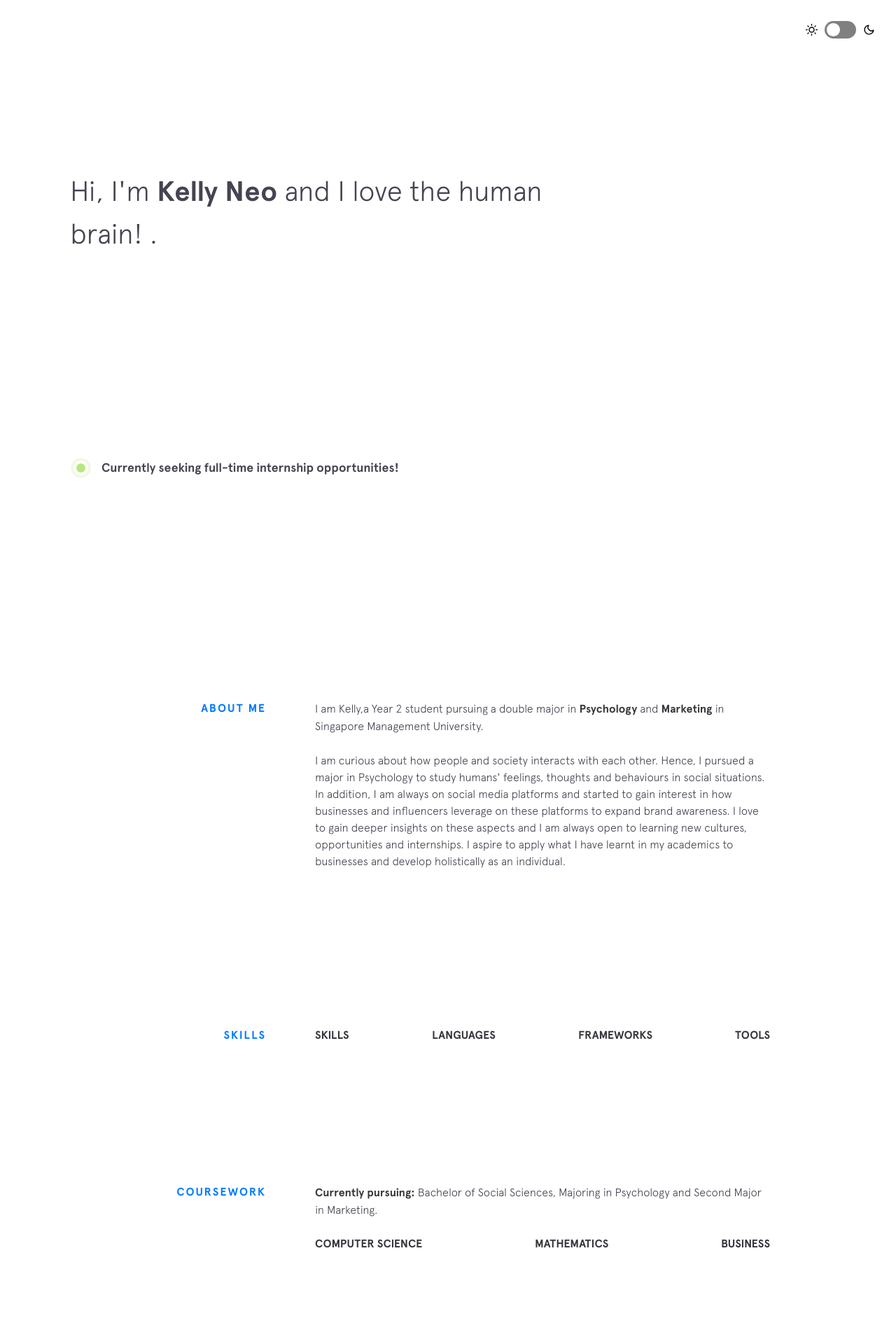
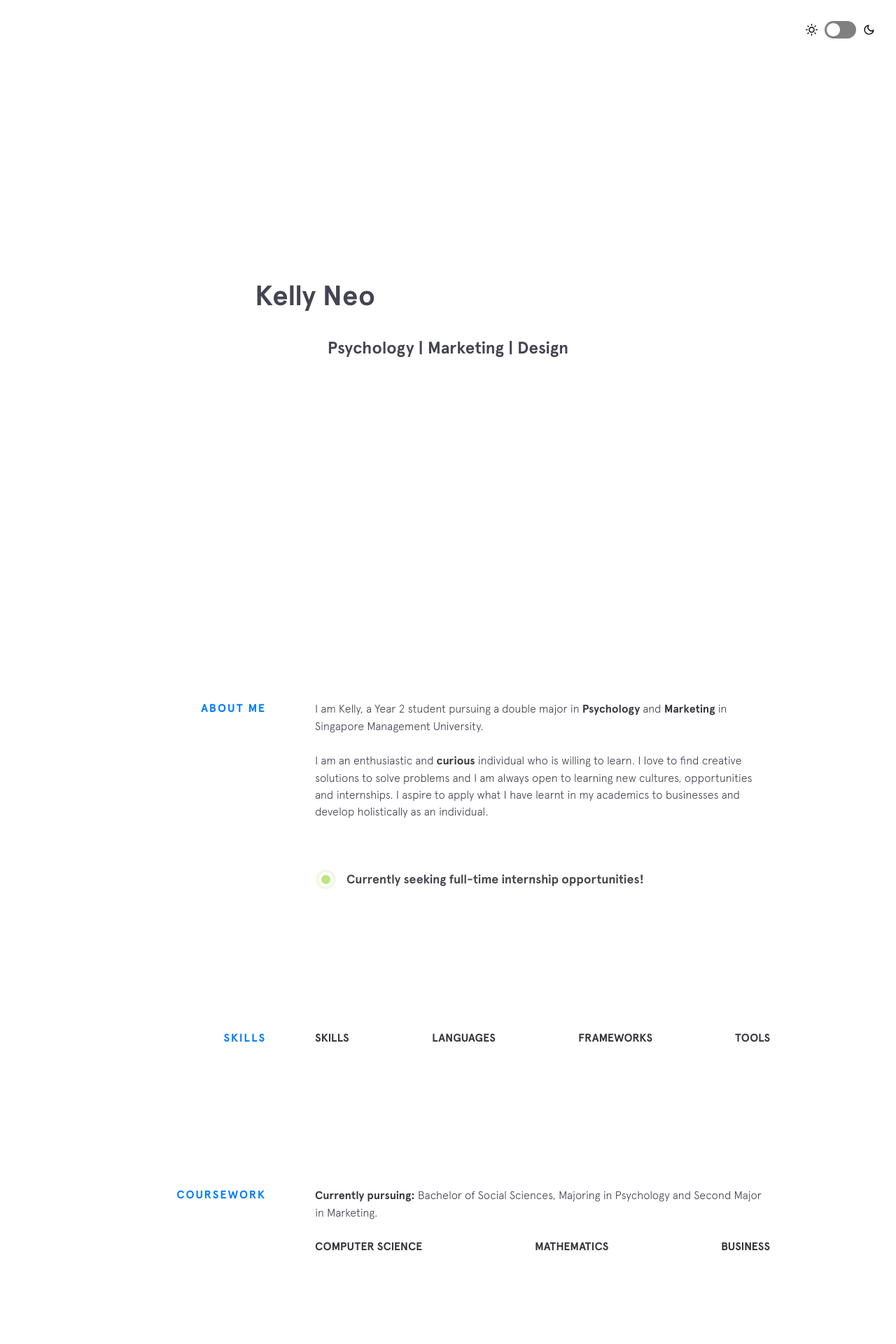
Before and after one commit to keahleh/keahleh.github.io, a Jekyll site: the page built from index.html, in a window 1280 px wide. Shown: the top 1920 px of the page at 70% size. Built offline with Jekyll 4.4.1, drawn with Linux system fonts in a browser that asks for light colours; nearby versions of some CDN libraries.

Commit message:
quick change

```diff
--- a/_includes/background.html
+++ b/_includes/background.html
@@ -20,24 +20,19 @@
     </p> -->
 
     <p>
-      I am Kelly,a Year 2 student pursuing a double major in <strong>Psychology</strong> and <strong>Marketing</strong> in Singapore
+      I am Kelly, a Year 2 student pursuing a double major in <strong>Psychology</strong> and <strong>Marketing</strong> in Singapore
       Management University.
     </p>
 
     <p>
-      I am curious about how people and society interacts with each other. Hence, I pursued a
-      major in Psychology to study humans' feelings, thoughts and behaviours in social situations.
-      In addition, I am always on social media platforms and started to gain interest in how businesses
-      and influencers leverage on these platforms to expand brand awareness. I love to gain deeper
-      insights on these aspects and I am always open to learning new cultures, opportunities and
-      internships. I aspire to apply what I have learnt in my academics to businesses and develop
-      holistically as an individual.
+      I am an <stong>enthusiastic</stong> and <strong>curious</strong> individual who is willing to learn.
+      I love to find creative solutions to solve problems and I am always open to learning new cultures,
+      opportunities and internships. I aspire to apply what I have learnt in my academics to businesses
+      and develop holistically as an individual.
     </p>
 
+    {% include employment-status.html %}
 
-
-
-    <!-- {% include employment-status.html %} -->
 
   </div>
 </section>
--- a/_includes/intro.html
+++ b/_includes/intro.html
@@ -1,20 +1,10 @@
 <header class="intro">
-  <h1 class="intro__tagline">Hi, I'm
-    <span class="name">Kelly Neo</span> and I love the human brain!
-    <span class="brain">.</span>
-  </h1>
-
-
-  {% include employment-status.html %}
-
-  <!-- <div class="intro__contact">
-    <span>Get in touch </span>
-    <span class="emoji pointer"></span>
-    <!-- <span>
-      <a href="mailto:jerv0003@e.ntu.edu.sg" target="_blank" class="highlight-link">jerv0003@e.ntu.edu.sg</a>
-    </span> -->
-  <!-- </div> -->
-
-
-
+  <div class="intro-div">
+    <h1 class="intro__tagline">
+      <span class="name">Kelly Neo</span>
+    </h1>
+    <h2>
+      Psychology | Marketing | Design
+    </h2>
+  </div>
 </header>
--- a/css/main.css
+++ b/css/main.css
@@ -499,6 +499,10 @@ strong {
 	justify-content: space-around;
 	max-width: 1440px;
 	margin: 0 auto
+}
+
+.intro-div{
+	text-align: center;
 }
 
 @media screen and (max-width:630px) {
```
